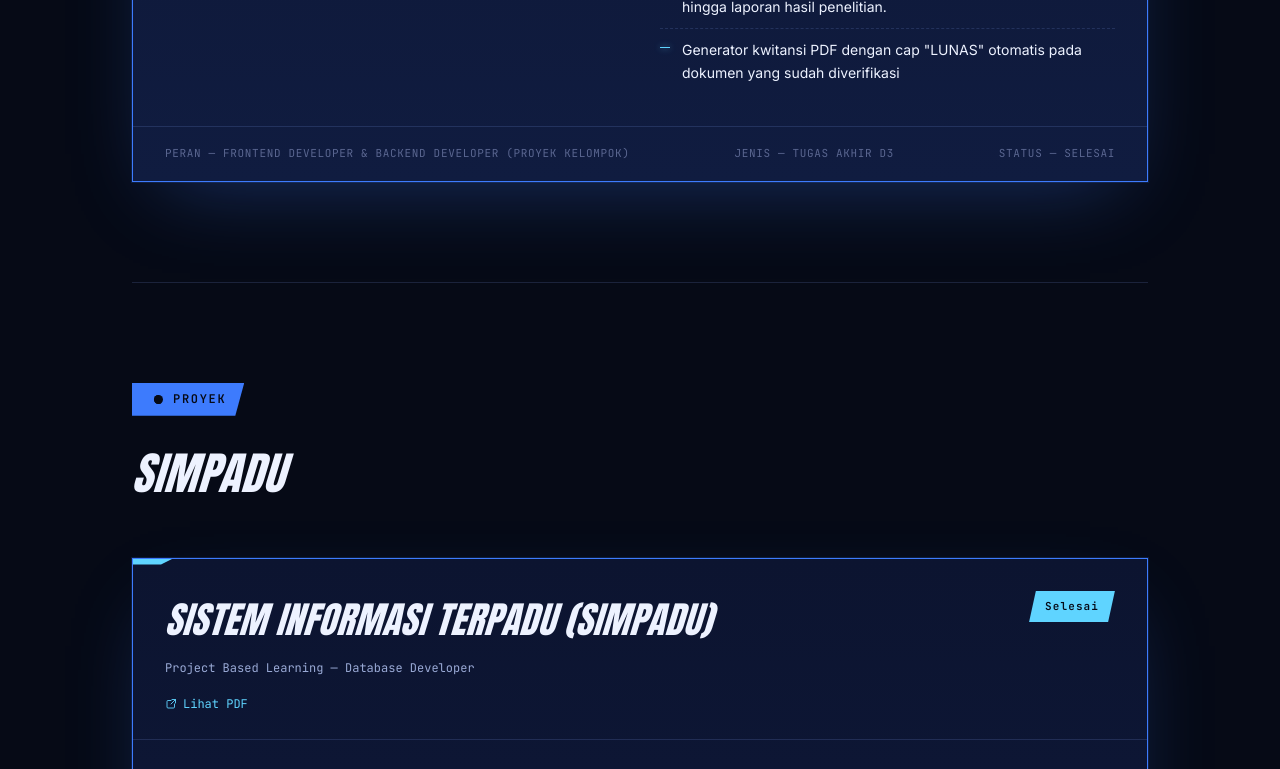
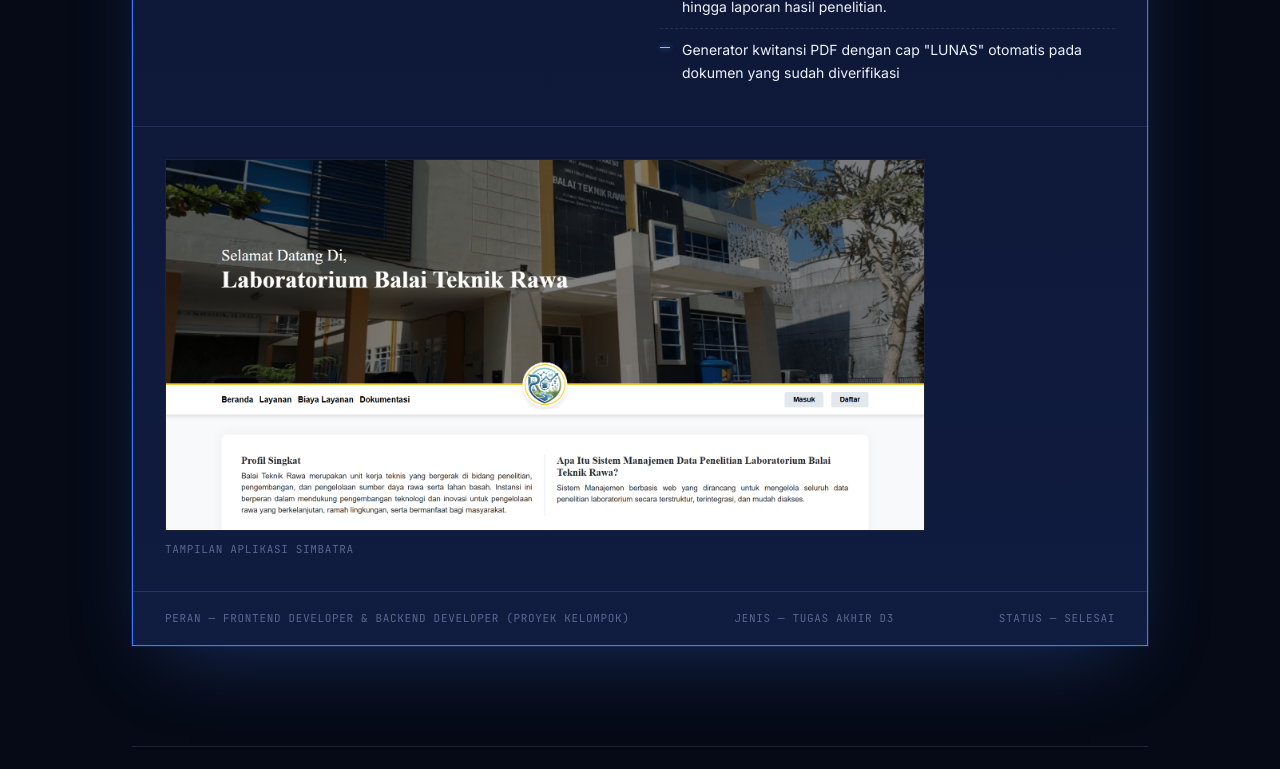
Before and after one commit to FuQus/WebPorto, a plain HTML site: page index.html in a window 1280 px wide. Shown: the part 3220-3989 px from the top of the page. Drawn offline with Linux system fonts and the light colour scheme.

Commit message:
perbaikan pdf dan penambahan foto simbatra

```diff
--- a/index.html
+++ b/index.html
@@ -483,6 +483,11 @@
     letter-spacing: 0.06em;
   }
 
+  /* satu gambar bukti: tampil utuh, tidak dipotong */
+  .proof-row.proof-single{ grid-template-columns: 1fr; }
+  .proof-row.proof-single .proof-item{ max-width: 760px; }
+  .proof-row.proof-single .proof-item img{ height: auto; max-height: 520px; object-fit: contain; background: var(--bg); }
+
   /* ---------- EXPERIENCE (timeline style, different from project cards) ---------- */
   .exp{ display: grid; grid-template-columns: 220px 1fr; gap: 56px; align-items: start; }
   .exp-year{
@@ -770,6 +775,14 @@
           <li>Generator kwitansi PDF dengan cap "LUNAS" otomatis pada dokumen yang sudah diverifikasi</li>
         </ul>
       </div>
+      <div class="proof-row proof-single">
+        <div class="proof-item">
+          <a href="assets/images/Simbatra.png" target="_blank" rel="noopener">
+            <img src="assets/images/Simbatra.png" alt="Tampilan aplikasi Simbatra">
+          </a>
+          <span class="proof-caption">Tampilan Aplikasi Simbatra</span>
+        </div>
+      </div>
       <div class="title-block">
         <span>Peran — Frontend Developer &amp; Backend Developer (Proyek Kelompok)</span>
         <span>Jenis — Tugas Akhir D3</span>
@@ -912,9 +925,9 @@
         </div>
       </div>
       <div class="other-card">
-        <div class="ref-tag">Sertifikasi LSP</div>
+        <div class="ref-tag">Sertifikasi BNSP</div>
         <h3>Pemrogram (Programmer)</h3>
-        <p>Dinyatakan kompeten pada Uji Kompetensi Skema Pemrogram (Programmer) di LSP Politeknik Negeri Banjarmasin, 24 Juni 2026. Surat keterangan ini menjadi pengganti sementara sertifikat BNSP yang masih dalam proses.</p>
+        <p>Sertifikat Kompetensi bidang Pengembangan Perangkat Lunak dengan kualifikasi Pemrogram (Programmer) dari Badan Nasional Sertifikasi Profesi (BNSP), diterbitkan melalui LSP Politeknik Negeri Banjarmasin pada 26 Juni 2026 dan dilengkapi daftar unit kompetensi. Berlaku 3 tahun.</p>
         <div class="cert-links">
           <a href="assets/certs/Lsp.pdf#toolbar=0&navpanes=0&view=Fit" target="_blank" rel="noopener" class="live-link">
             <svg width="12" height="12" viewBox="0 0 24 24" fill="none"><path d="M14 3h7v7M21 3l-9 9M12 5H6a2 2 0 00-2 2v11a2 2 0 002 2h11a2 2 0 002-2v-6" stroke="currentColor" stroke-width="1.8" stroke-linecap="round" stroke-linejoin="round"/></svg>
```
Also changed, not shown: assets/images/Simbatra.png (added), 1 other file.
